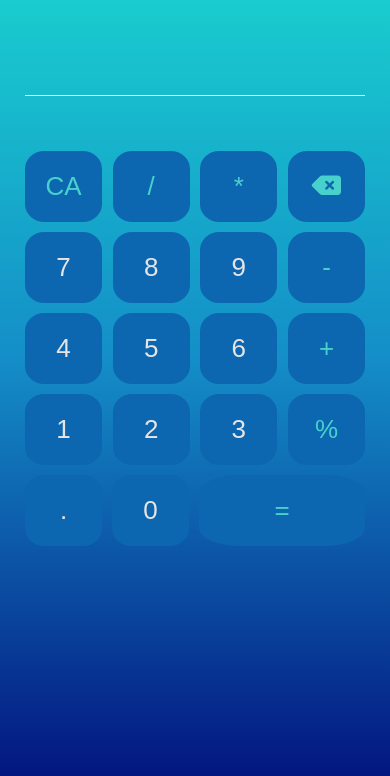
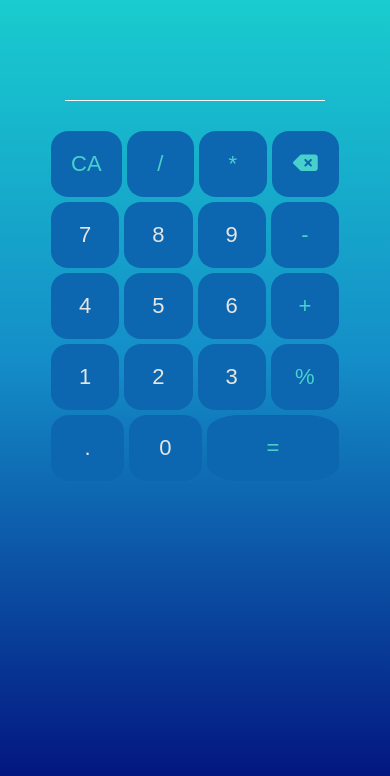
Before and after one commit to valentynstar/CalculatorPhone, a plain HTML site: page index.html in a window 390 px wide. Shown: the part 64-840 px from the top of the page. Drawn offline with Linux system fonts and the light colour scheme.

Commit message:
CalculatorPhone

```diff
--- a/css/responsive.css
+++ b/css/responsive.css
@@ -12,15 +12,33 @@
         margin: 5px;
     }
     #inputField {
-        margin-bottom: 50px;
+        margin-bottom: 20px;
     }
     .calculator__form__screen__nums  {
-        gap: 10px;
+        gap: 5px;
+        padding: 0 40px;
     }
+    .calculator__form__screen__input__field  {
+        padding: 5px 40px;
+    }
+    .calculator__form__screen__nums button {
+        flex: 1 0 61px;
+        font-size: 22px;
+    }
+    .calculator__form__screen__input__field__history div {
+        padding: 0 40px;
+    }
+
 }
 @media screen and (max-width: 425px) {
     .calculator__form__screen {
         top: 60px;
+    }
+    .calculator__form__screen__nums  {
+        padding: 0 26px;
+    }
+    #fieldEqual {
+        flex-grow: 6;
     }
 }
 @media screen and (max-width: 387px) {
@@ -40,10 +58,25 @@
     .calculator__form__screen__nums input{
         margin: 5px 0px;
     }
+    .calculator__form__screen__nums button {
+        flex: 1 0 55px;
+        font-size: 18px !important;
+    }
+
 }
+
+@media screen and (max-width: 375px) {
+    .calculator__form__screen__nums button {
+        flex: 1 0 52px;
+    }
+}
+
 @media screen and (max-width: 367px) {
     .calculator__form__screen__nums {
         gap: 5px;
+    }
+    #inputField {
+        font-size: 22px;
     }
 }
 @media screen and (max-width: 348px) {
@@ -57,7 +90,13 @@
         flex: 0 1 65px;
     }
 }
+@media screen and (max-width: 320px) {
+    .calculator__form__screen__nums button {
+        flex: 1 0 48px;
+        font-size: 14px !important;
+    }
 
+}
 @media screen and (max-width: 280px){
     .calculator__form__screen__nums {
         gap: 0;
--- a/css/style.css
+++ b/css/style.css
@@ -118,7 +118,7 @@
 }
 .calculator__form__screen__nums button {
     padding: 20px;
-    flex: 0 1 77px;
+    flex: 1 1 77px;
     font-size: 26px;
     transition: all 0.5s;
     border-radius: 25%;
@@ -143,7 +143,7 @@
     overflow-x: scroll;
 }
 #fieldEqual {
-    flex-grow: 2;
+    flex-grow: 30;
     flex-shrink: 0;
 }
 .calculator__form__screen__nums__operators {
```
